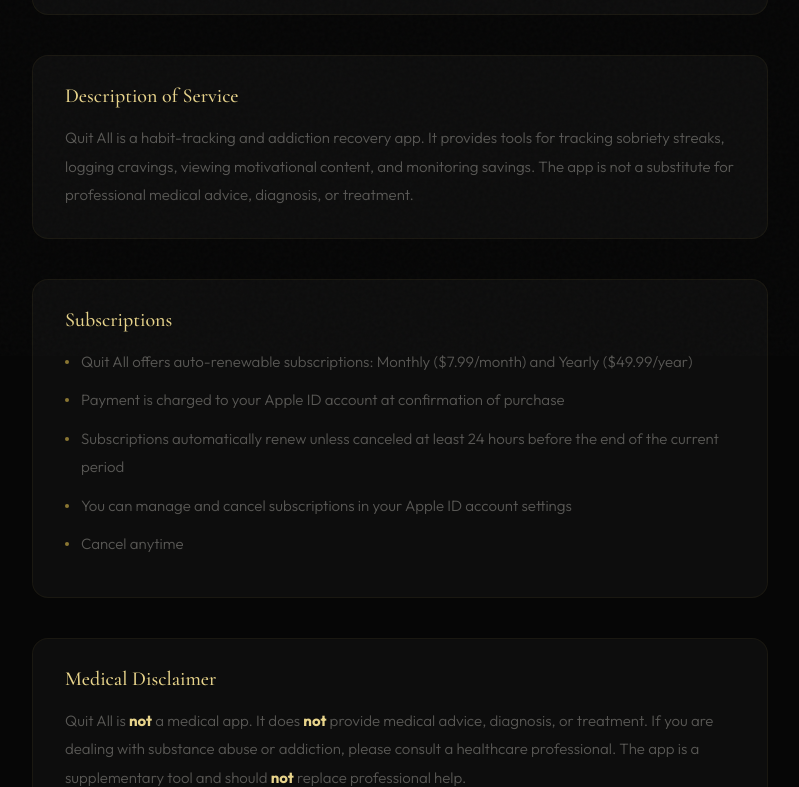
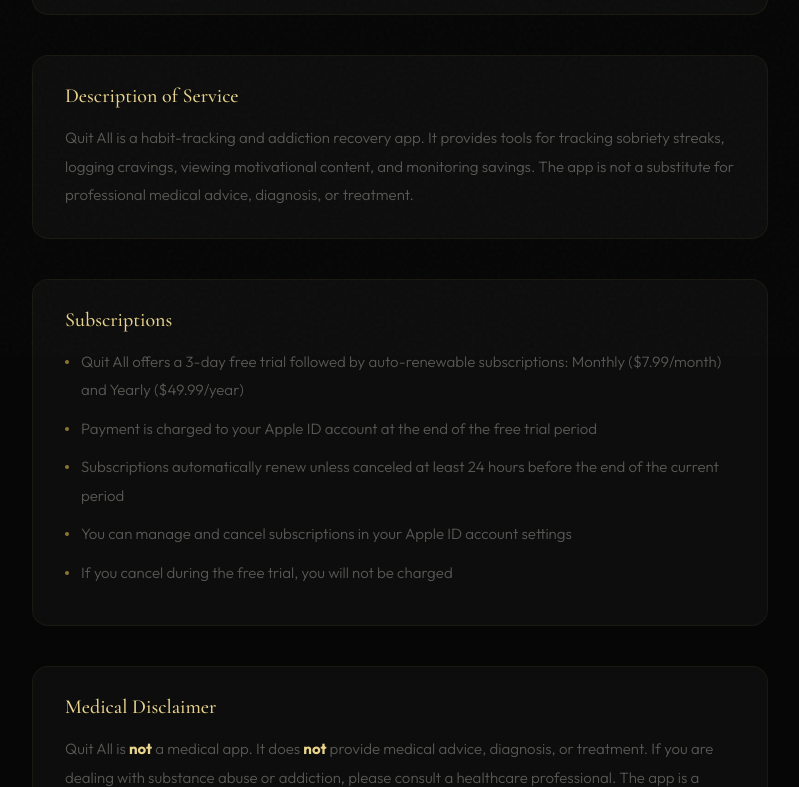
Before and after one commit to apoorvdarshan/quit-all, a Next.js app: page /terms in a window 1280 px wide. Shown: the part 444-1231 px from the top of the page, without its empty margins (240-1039 px from the left). Built offline with nearby package versions, Linux system fonts and the light colour scheme.

Commit message:
Restore 3-day free trial across website, pricing, terms, and privacy

```diff
--- a/src/app/layout.tsx
+++ b/src/app/layout.tsx
@@ -73,7 +73,7 @@
     "@type": "Offer",
     price: "0",
     priceCurrency: "USD",
-    description: "$7.99/month or $49.99/year",
+    description: "3-day free trial, then $7.99/month or $49.99/year",
   },
   author: {
     "@type": "Person",
--- a/src/app/privacy/page.tsx
+++ b/src/app/privacy/page.tsx
@@ -34,7 +34,7 @@
     title: "Third-Party Services",
     items: [
       "Giphy API \u2014 Used to fetch GIF images for the SOS craving screen. Giphy may collect usage data per their own privacy policy. No personal data from Quit All is sent to Giphy.",
-      "Apple StoreKit \u2014 Used for in-app subscriptions. Payment processing is handled entirely by Apple.",
+      "Apple StoreKit \u2014 Used for in-app subscriptions (including 3-day free trial). Payment processing is handled entirely by Apple.",
       "Apple Push Notifications \u2014 Used for smart notifications at your highest-risk times. Notification data stays on your device.",
     ],
   },
--- a/src/app/terms/page.tsx
+++ b/src/app/terms/page.tsx
@@ -26,11 +26,11 @@
   {
     title: "Subscriptions",
     items: [
-      "Quit All offers auto-renewable subscriptions: Monthly ($7.99/month) and Yearly ($49.99/year)",
-      "Payment is charged to your Apple ID account at confirmation of purchase",
+      "Quit All offers a 3-day free trial followed by auto-renewable subscriptions: Monthly ($7.99/month) and Yearly ($49.99/year)",
+      "Payment is charged to your Apple ID account at the end of the free trial period",
       "Subscriptions automatically renew unless canceled at least 24 hours before the end of the current period",
       "You can manage and cancel subscriptions in your Apple ID account settings",
-      "Cancel anytime",
+      "If you cancel during the free trial, you will not be charged",
     ],
   },
   {
```
Also changed, not shown: src/app/page.tsx (+5 -8 lines).
